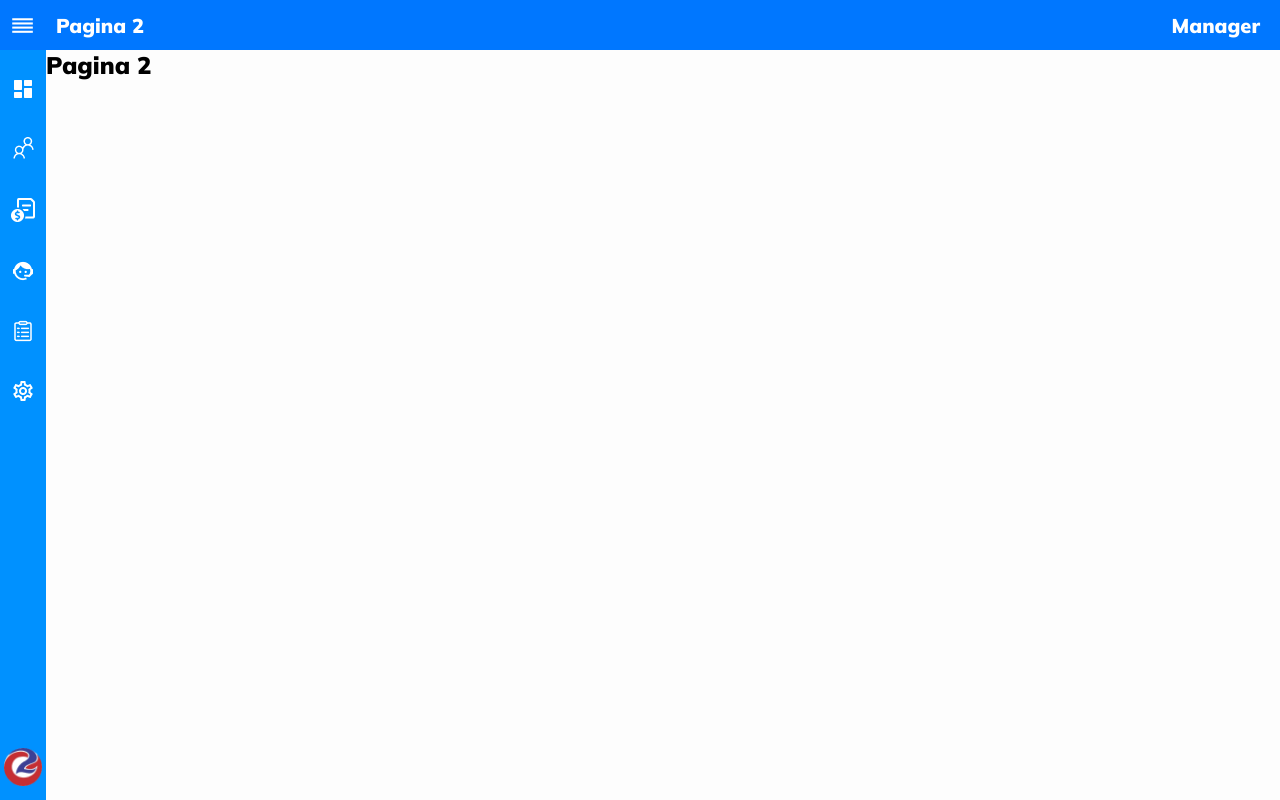
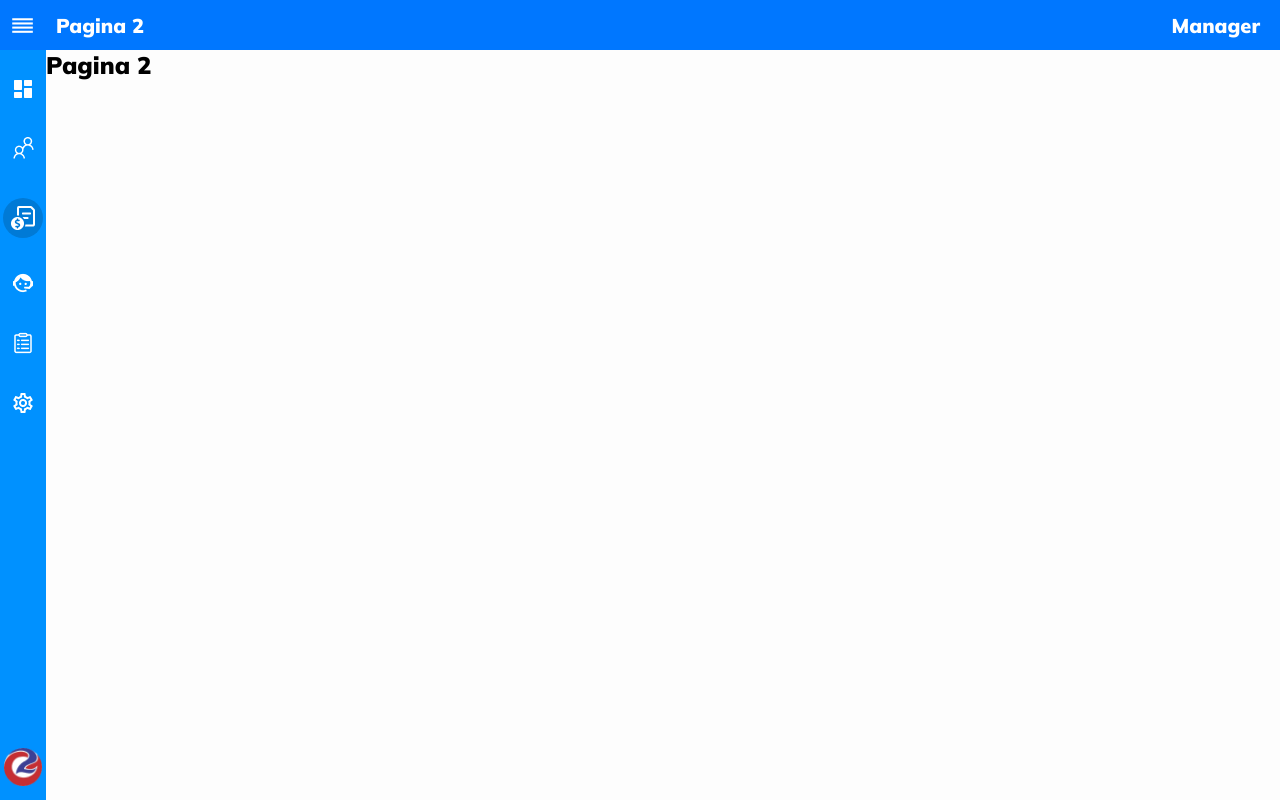
Before and after one commit to Rezsende/inforG2-Teste-Front-End, a Vue app: page /Pagina_TwoView in a window 1280 px wide. Built offline with nearby package versions, Linux system fonts and the light colour scheme.

Commit message:
creation of the hove effect

```diff
--- a/src/components/MenuComponente.vue
+++ b/src/components/MenuComponente.vue
@@ -64,6 +64,14 @@ list-style-type: none;
 
 }
 
-
+&:hover, .router-link-exact-active
+{
+  display: flex;
+  background-color: #007AD6;
+  align-items: center;
+  justify-content: center;
+ border-radius: 50PX;
+  padding: 8px;
+}
 
 </style>
```
